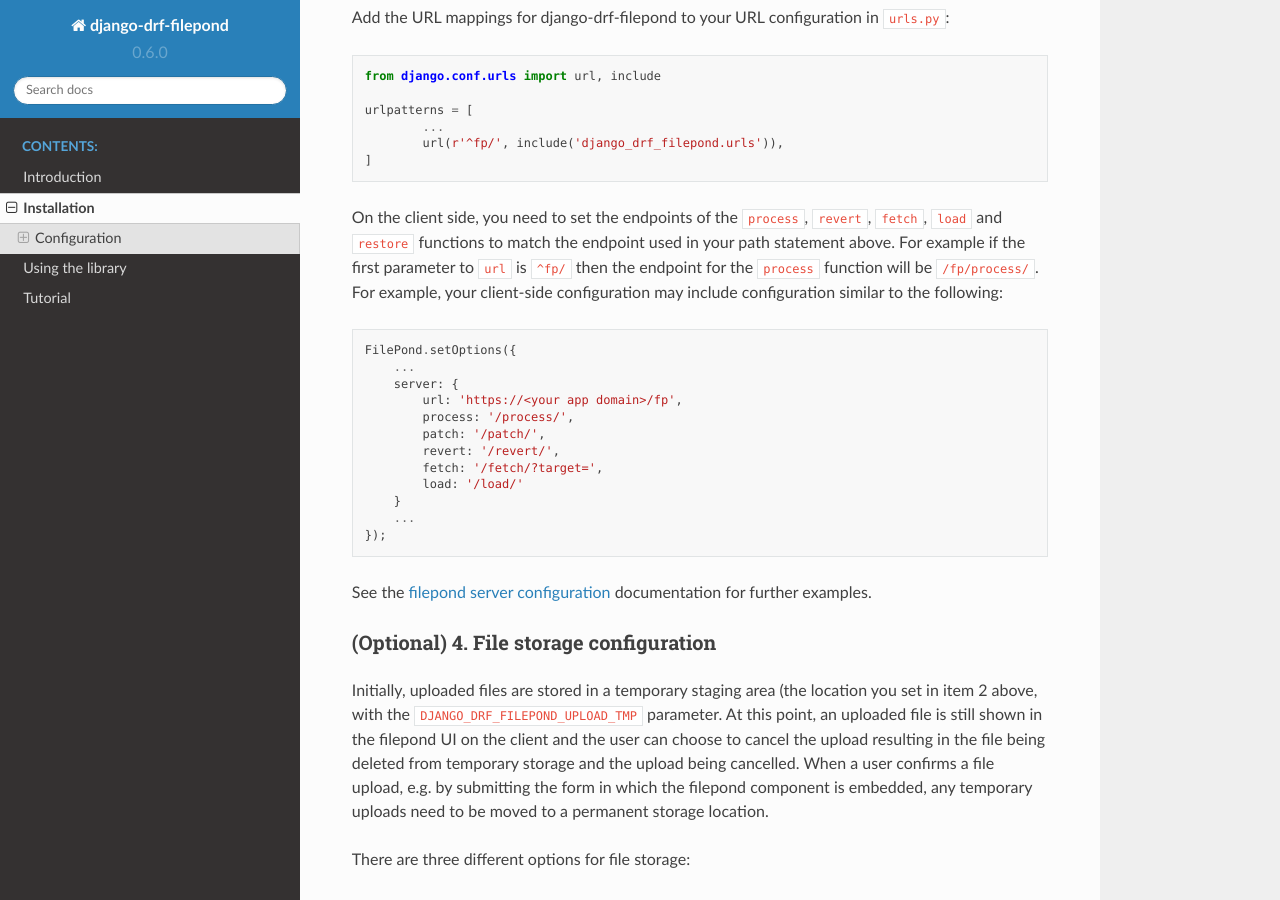
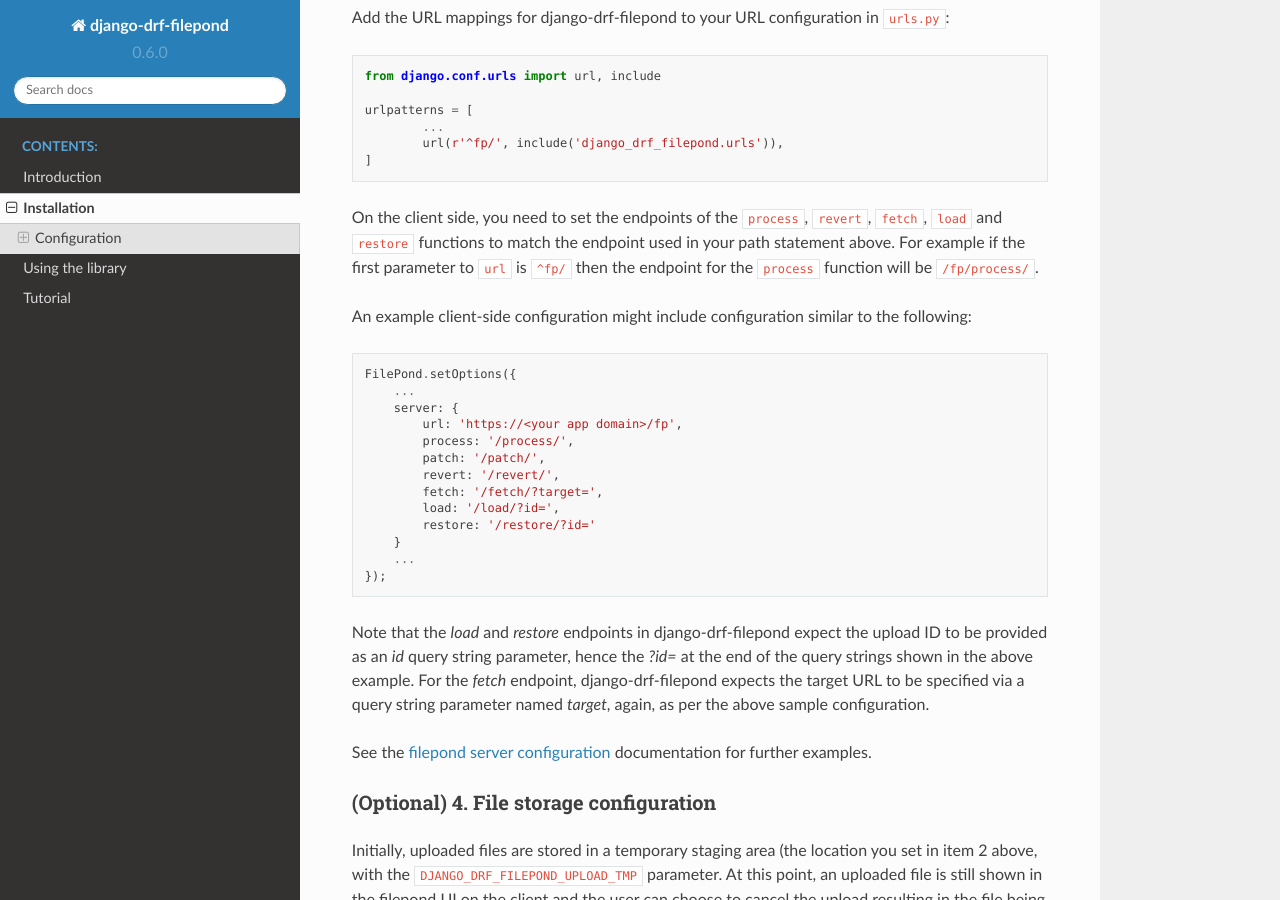
Before and after one commit to ImperialCollegeLondon/django-drf-filepond, a Sphinx documentation site: the page built from docs/installation.rst, in a window 1280 px wide and 900 px high, scrolled down 1563 px. Built offline with Sphinx 7.4.7 and the Read the Docs theme 2.0.0, drawn with Linux system fonts in a browser that asks for light colours.

Commit message:
Update documentation to clarify configuration options in relation to issue #98

```diff
--- a/docs/installation.rst
+++ b/docs/installation.rst
@@ -85,8 +85,10 @@
 ``revert``, ``fetch``, ``load`` and ``restore`` functions to match the
 endpoint used in your path statement above. For example if the first
 parameter to ``url`` is ``^fp/`` then the endpoint for the ``process``
-function will be ``/fp/process/``. For example, your client-side configuration
-may include configuration similar to the following::
+function will be ``/fp/process/``.
+
+An example client-side configuration might include configuration similar to the
+following::
 
     FilePond.setOptions({
         ...
@@ -96,10 +98,18 @@
             patch: '/patch/',
             revert: '/revert/',
             fetch: '/fetch/?target=',
-            load: '/load/'
+            load: '/load/?id=',
+            restore: '/restore/?id='
         }
         ...
     });
+
+Note that the `load` and `restore` endpoints in django-drf-filepond expect the
+upload ID to be provided as an `id` query string parameter, hence the `?id=` at
+the end of the query strings shown in the above example. For the `fetch`
+endpoint, django-drf-filepond expects the target URL to be specified via a
+query string parameter named `target`, again, as per the above sample
+configuration.
 
 See the `filepond server configuration <https://pqina.nl/filepond/docs/patterns/api/server/>`_
 documentation for further examples.
```
